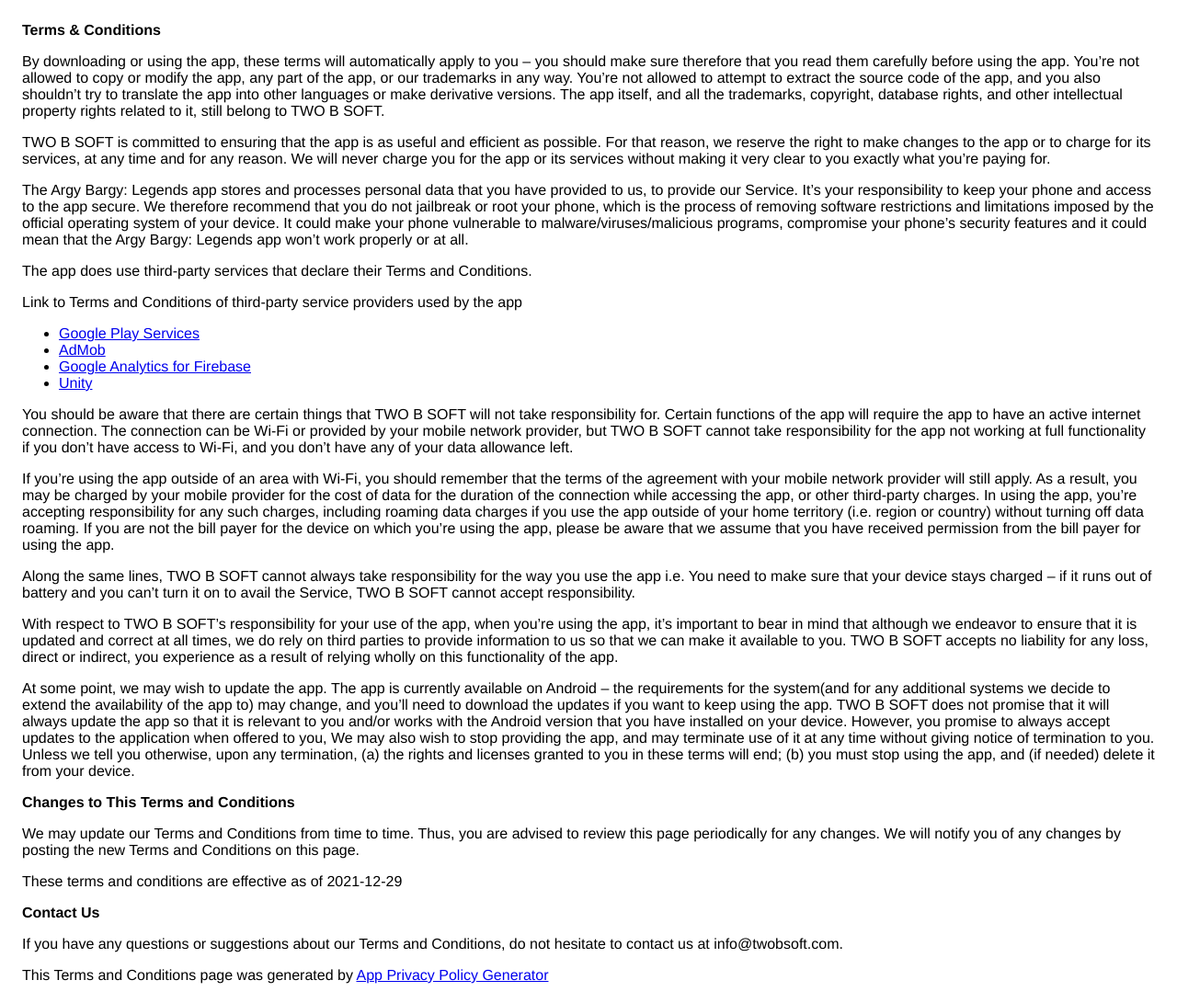
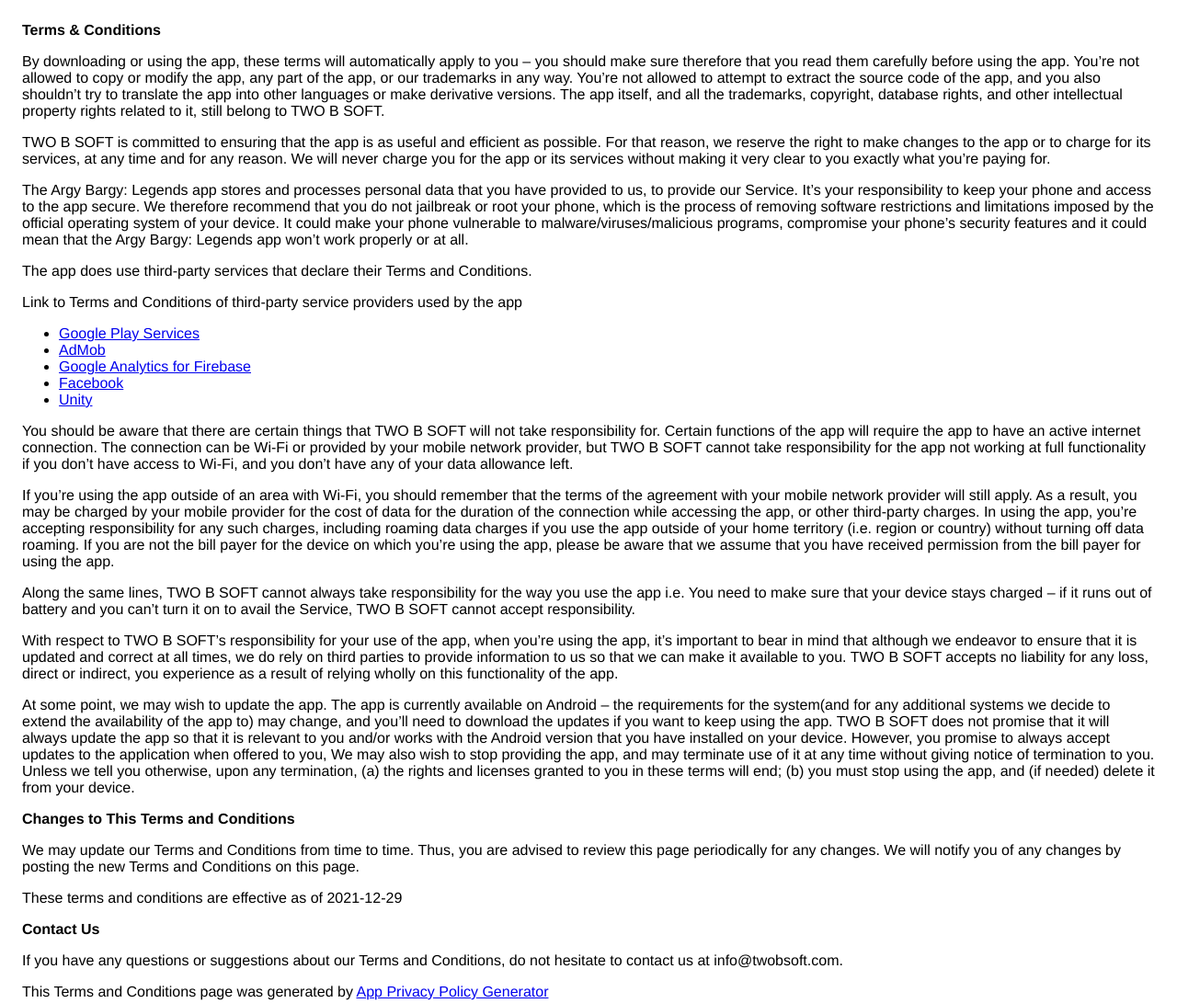
Before and after one commit to twobsoft/argy_bargy_legends_terms_conditions, a plain HTML site: page index.html in a window 1280 px wide. Shown: the whole page at 92% size. Drawn offline with Linux system fonts and the light colour scheme.

Commit message:
Update index.html

```diff
--- a/index.html
+++ b/index.html
@@ -42,7 +42,7 @@
                   </p> <p>
                     Link to Terms and Conditions of third-party service
                     providers used by the app
-                  </p> <ul><li><a href="https://policies.google.com/terms" target="_blank" rel="noopener noreferrer">Google Play Services</a></li><li><a href="https://developers.google.com/admob/terms" target="_blank" rel="noopener noreferrer">AdMob</a></li><li><a href="https://firebase.google.com/terms/analytics" target="_blank" rel="noopener noreferrer">Google Analytics for Firebase</a></li><!----><!----><!----><!----><!----><!----><!----><!----><li><a href="https://unity3d.com/legal/terms-of-service" target="_blank" rel="noopener noreferrer">Unity</a></li><!----><!----><!----><!----><!----><!----><!----><!----><!----><!----><!----><!----><!----><!----><!----></ul></div> <p>
+                  </p> <ul><li><a href="https://policies.google.com/terms" target="_blank" rel="noopener noreferrer">Google Play Services</a></li><li><a href="https://developers.google.com/admob/terms" target="_blank" rel="noopener noreferrer">AdMob</a></li><li><a href="https://firebase.google.com/terms/analytics" target="_blank" rel="noopener noreferrer">Google Analytics for Firebase</a></li><!----><li><a href="https://www.facebook.com/legal/terms/plain_text_terms" target="_blank" rel="noopener noreferrer">Facebook</a></li><!----><!----><!----><!----><!----><!----><li><a href="https://unity3d.com/legal/terms-of-service" target="_blank" rel="noopener noreferrer">Unity</a></li><!----><!----><!----><!----><!----><!----><!----><!----><!----><!----><!----><!----><!----><!----><!----></ul></div> <p>
                   You should be aware that there are certain things that
                   TWO B SOFT will not take responsibility for. Certain
                   functions of the app will require the app to have an active
```
